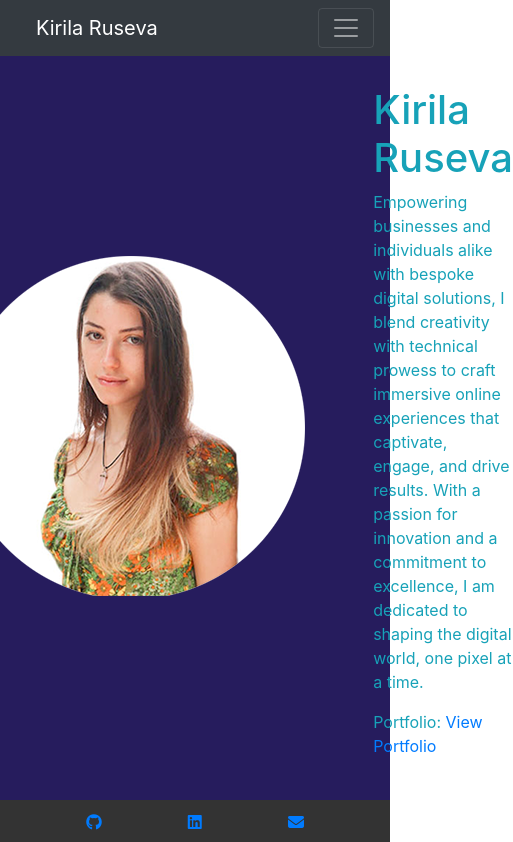
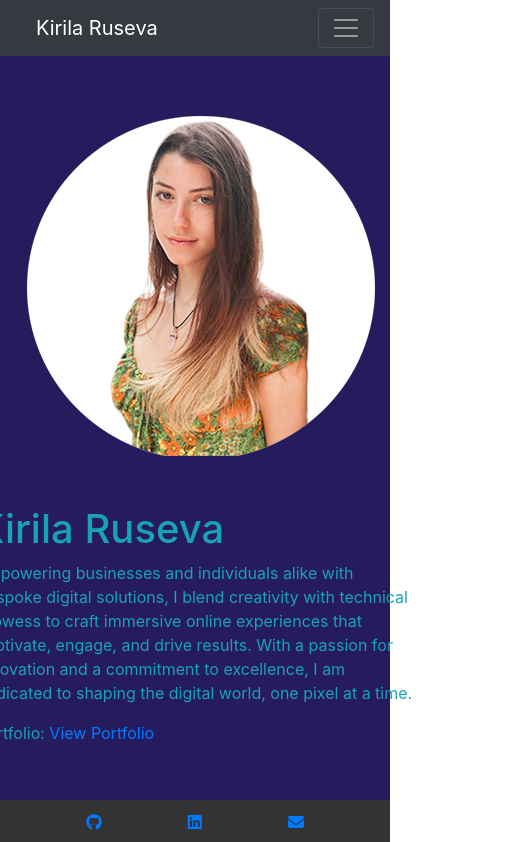
Before and after one commit to unicorn453/React-Portfolio, a React (Vite) app: page / in a window 390 px wide. Shown: the top 842 px of the page, 513 px wide, since content can reach past the window. Built offline with nearby package versions, Linux system fonts and the light colour scheme.

Commit message:
Mobile responsive design for Home page

```diff
--- a/src/styles.css
+++ b/src/styles.css
@@ -165,3 +165,12 @@ textarea.form-control {
 .carousel-item {
   text-align: center; /* Center align the text within each carousel item */
 }
+@media (max-width: 767px) {
+  .profile-info {
+    flex-direction: column; /* Display items in a column on mobile */
+  }
+  .text-info {
+    margin: 30px; /* Reset margin for text on mobile */
+    margin-top: 10px; /* Add some space between image and text on mobile */
+  }
+}
```
